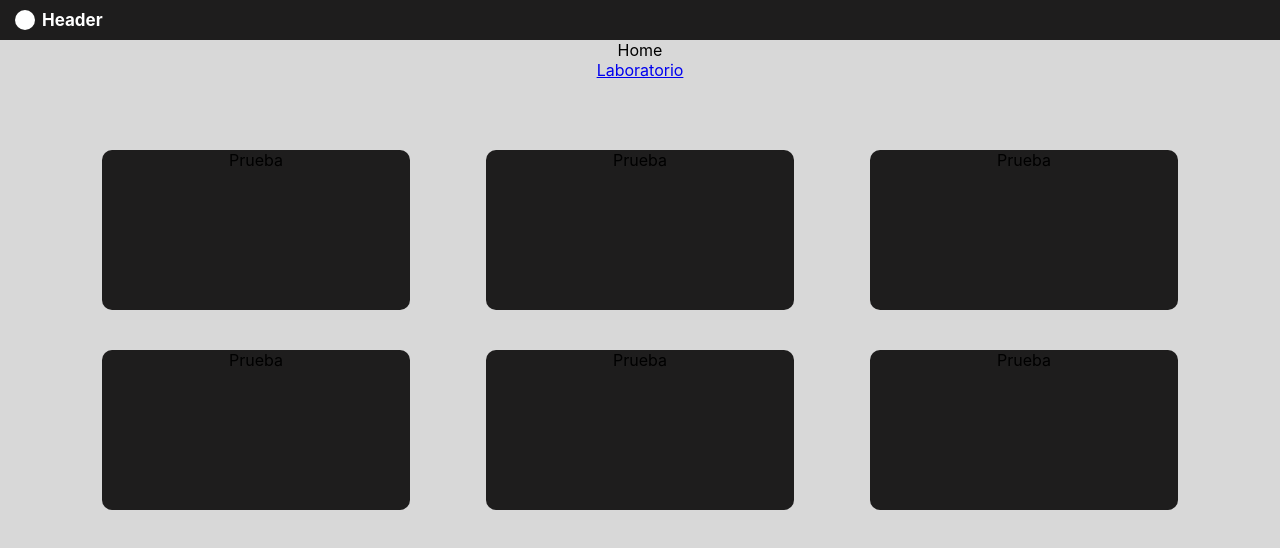
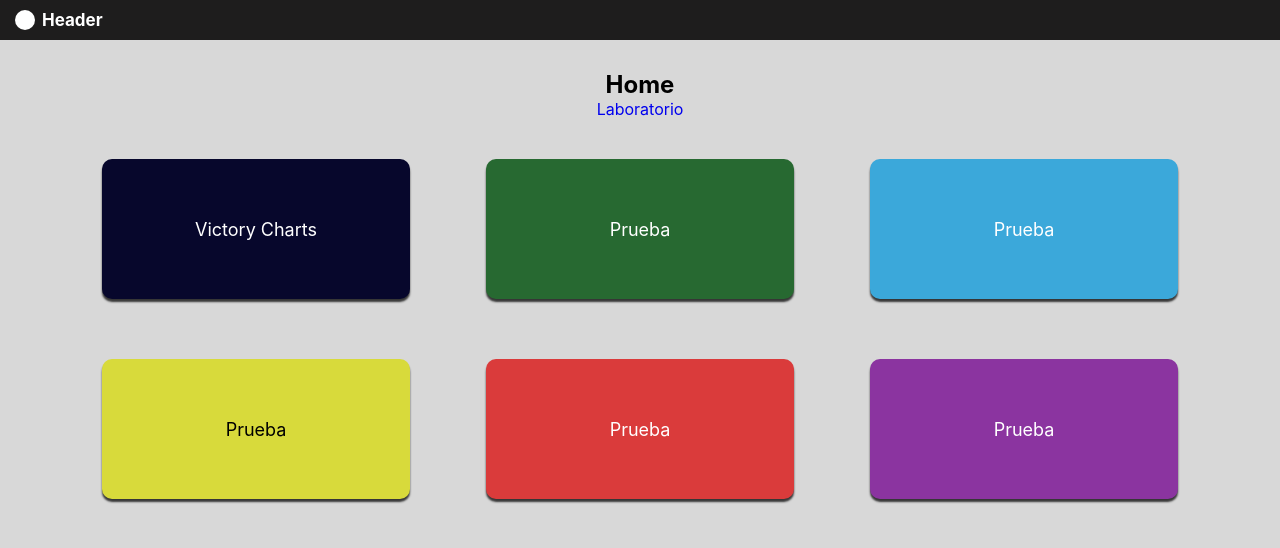
Before and after one commit to JuanFeA98/React_Charts, a React (Create React App) app: page / in a window 1280 px wide. Shown: the top 548 px of the page. Built offline with nearby package versions, Linux system fonts and the light colour scheme.

Commit message:
Primeras interacciones

```diff
--- a/src/App.js
+++ b/src/App.js
@@ -3,6 +3,7 @@ import { BrowserRouter as Router, Routes, Route } from 'react-router-dom';
 
 import Home from './pages/Home.js'
 import Laboratorio from './pages/Laboratorio.js'
+import VictoryCharts from './pages/VictoryCharts.js';
 
 import './styles/App.css';
 
@@ -13,6 +14,7 @@ function App() {
         <Routes>
           <Route path='/' element={<Home/>}></Route>
           <Route path='/laboratorio' element={<Laboratorio/>}></Route>
+          <Route path='/victory_charts' element={<VictoryCharts/>}></Route>
         </Routes>
       </Router>
     </div>
--- a/src/components/Header.js
+++ b/src/components/Header.js
@@ -5,6 +5,7 @@ import '../styles/header.css'
 export default function Header() {
   return (
     <header>
+      <a href='/'>
         <div className="header_container">
           <div className="header__logo">
           </div>
@@ -12,6 +13,7 @@ export default function Header() {
             Header
           </h2>
         </div>
+      </a>
     </header>
   )
 }
--- a/src/components/Library_Card.js
+++ b/src/components/Library_Card.js
@@ -1,14 +1,15 @@
 import React from 'react'
+import { Link } from 'react-router-dom'
 
 import '../styles/library_card.css'
 
 export default function Library_Card(props) {
 
   return (
-    <div className='Library_Card' style={{ background:props.color }}>
-        <p>
-          {props.name}
-        </p>
-    </div>
+    <Link to={ props.enlace } className='Library_Card' style={{ background:props.background }}>
+      <p style={{ color:props.color }}>
+        {props.name}
+      </p>
+    </Link>
   )
 }
--- a/src/pages/Home.js
+++ b/src/pages/Home.js
@@ -8,15 +8,48 @@ import '../styles/home.css'
 export default function Home() {
   return (
     <div className="Home">
-        <div>Home</div>
-        <Link to='/laboratorio'>Laboratorio</Link>
+        <div className="home_main">
+          <h2>Home</h2>
+          <Link to='/laboratorio'>Laboratorio</Link>
+        </div>
         <div className="home_container">
-          <LibraryCard name='Prueba' color='rgb(30, 29, 29)'></LibraryCard>
-          <LibraryCard name='Prueba' color='rgb(30, 29, 29)'></LibraryCard>
-          <LibraryCard name='Prueba' color='rgb(30, 29, 29)'></LibraryCard>
-          <LibraryCard name='Prueba' color='rgb(30, 29, 29)'></LibraryCard>
-          <LibraryCard name='Prueba' color='rgb(30, 29, 29)'></LibraryCard>
-          <LibraryCard name='Prueba' color='rgb(30, 29, 29)'></LibraryCard>
+          <LibraryCard
+            name='Victory Charts'
+            enlace='/victory_charts'
+            background='#07072c'
+            color='white'
+            >
+          </LibraryCard>
+          <LibraryCard
+            name='Prueba'
+            background='#276931'
+            color='white'
+            >
+          </LibraryCard>
+          <LibraryCard
+            name='Prueba'
+            background='#3ba8da'
+            color='white'
+            >
+          </LibraryCard>
+          <LibraryCard
+            name='Prueba'
+            background='#d8da3b'
+            color='black'
+            >
+          </LibraryCard>
+          <LibraryCard
+            name='Prueba'
+            background='#da3b3b'
+            color='white'
+            >
+          </LibraryCard>
+          <LibraryCard
+            name='Prueba'
+            background='#8b34a0'
+            color='white'
+            >
+          </LibraryCard>
         </div>
     </div>
   )
--- a/src/pages/Laboratorio.js
+++ b/src/pages/Laboratorio.js
@@ -1,5 +1,7 @@
 import React from 'react'
 import { Link } from 'react-router-dom'
+
+import '../styles/laboratorio.css'
 
 export default function Laboratorio() {
   return (
--- /dev/null
+++ b/src/pages/VictoryCharts.js
@@ -0,0 +1,9 @@
+import React from 'react'
+
+export default function VictoryCharts() {
+  return (
+    <div className='VictoryCharts'>
+        Victory Charts
+    </div>
+  )
+}
--- a/src/styles/header.css
+++ b/src/styles/header.css
@@ -22,4 +22,5 @@ header .header_container .header__logo{
 header .header_container h2{
     font-size: 17px;
     margin-left: 7px;
+    color: white;
 }
--- a/src/styles/home.css
+++ b/src/styles/home.css
@@ -1,7 +1,11 @@
+.home_main{
+    margin-top: 30px;
+}
+
 .home_container{
     width: 90%;
     height: 400px;
-    margin: 50px auto;
+    margin: 10px auto;
     display: grid;
     grid-template-columns: 1fr 1fr 1fr;
     grid-template-rows: 1fr 1fr;
--- a/src/styles/index.css
+++ b/src/styles/index.css
@@ -15,3 +15,7 @@ code {
   font-family: source-code-pro, Menlo, Monaco, Consolas, 'Courier New',
     monospace;
 }
+
+a{
+  text-decoration: none;
+}
--- a/src/styles/library_card.css
+++ b/src/styles/library_card.css
@@ -1,8 +1,22 @@
 .Library_Card{
     background: white;
     width: 80%;
-    height: 80%;
+    height: 70%;
     justify-self: center;
     align-self: center;
     border-radius: 10px;
+    display: flex;
+    justify-content: center;
+    align-items: center;
+    transition: 0.5s;
+    cursor: pointer;
+    box-shadow: 0px 3px 2px 0px rgba(0,0,0,0.75);
 }
+
+.Library_Card:hover{
+    box-shadow: 0px 6px 15px 0px rgba(0,0,0,0.75);
+}
+
+.Library_Card p{
+    font-size: 18px;
+}
```
Also changed, not shown: src/styles/laboratorio.css (added). Lines whose indentation alone changed are shown as unchanged.
